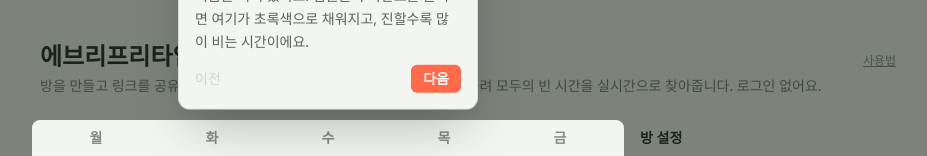
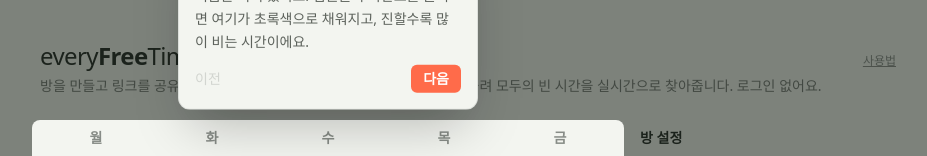
Before and after one commit to jiwonsudo/gaptime, a React (Vite) app: page / in a window 1280 px wide. Shown: the top 156 px of the page, without its empty margins (172-1099 px from the left). Built offline with nearby package versions, Linux system fonts and the light colour scheme; no server answers; a web font is replaced by a local one.

Commit message:
로고: everyFreeTime 워드마크 (Free만 볼드, 클릭 시 홈)
- Logo 컴포넌트, RoomCreate/RoomJoin 헤더에 배치
- 방 페이지는 로고 아래에 방 이름 h1

Co-Authored-By: Claude Sonnet 5 <noreply@anthropic.com>

```diff
--- a/index.html
+++ b/index.html
@@ -8,7 +8,7 @@
       rel="stylesheet"
       href="https://cdn.jsdelivr.net/gh/orioncactus/pretendard@v1.3.9/dist/web/static/pretendard.css"
     />
-    <title>에브리프리타임</title>
+    <title>everyFreeTime</title>
   </head>
   <body>
     <div id="root"></div>
--- /dev/null
+++ b/src/components/Logo.tsx
@@ -0,0 +1,18 @@
+import { Link } from 'react-router-dom';
+
+interface Props {
+  className?: string;
+}
+
+// everyFreeTime — 프리텐다드, 전체 일반체 / "Free"만 볼드
+export default function Logo({ className = 'text-2xl' }: Props) {
+  return (
+    <Link
+      to="/"
+      className={`font-normal tracking-tight text-ink ${className}`}
+      aria-label="everyFreeTime 홈으로"
+    >
+      every<span className="font-bold">Free</span>Time
+    </Link>
+  );
+}
--- a/src/components/RoomCreate.tsx
+++ b/src/components/RoomCreate.tsx
@@ -3,6 +3,7 @@ import { useNavigate } from 'react-router-dom';
 import { DAY_LABELS, DEFAULT_END_HOUR, DEFAULT_START_HOUR } from '@/types';
 import TimeRangeForm, { type RoomSettings } from './TimeRangeForm';
 import ResultGrid from './ResultGrid';
+import Logo from './Logo';
 import Coachmark, { type TourStep } from './Coachmark';
 import { Button } from './ui/button';
 import { createRoom, isSupabaseConfigured } from '@/lib/supabase';
@@ -72,7 +73,7 @@ export default function RoomCreate({ tour, onOpenTour, onCloseTour }: Props) {
   return (
     <div className="mx-auto max-w-4xl px-5 py-10">
       <div className="mb-1 flex items-baseline justify-between">
-        <h1 className="text-2xl font-extrabold">에브리프리타임</h1>
+        <Logo className="text-2xl" />
         <button className="text-xs text-ink/50 underline" onClick={onOpenTour}>
           사용법
         </button>
--- a/src/components/RoomJoin.tsx
+++ b/src/components/RoomJoin.tsx
@@ -9,6 +9,7 @@ import SubmitFlow from './SubmitFlow';
 import OwnerPanel from './OwnerPanel';
 import OwnerClaim from './OwnerClaim';
 import ParticipantList from './ParticipantList';
+import Logo from './Logo';
 import Coachmark, { type TourStep } from './Coachmark';
 
 interface Props {
@@ -99,7 +100,7 @@ export default function RoomJoin({ tour, onOpenTour, onCloseTour }: Props) {
   return (
     <div className="mx-auto max-w-4xl px-5 py-10">
       <div className="mb-1 flex items-baseline justify-between gap-3">
-        <h1 className="text-xl font-extrabold">{room.title || '이름 없는 방'}</h1>
+        <Logo className="text-base" />
         <div className="flex shrink-0 gap-3 text-xs text-ink/50">
           <button data-tour="share" className="underline" onClick={() => setShowShare((v) => !v)}>
             {showShare ? '링크 숨기기' : '참여 링크'}
@@ -109,7 +110,8 @@ export default function RoomJoin({ tour, onOpenTour, onCloseTour }: Props) {
           </button>
         </div>
       </div>
-      <p className="mb-6 text-xs text-ink/40">에브리프리타임 · 방 {roomId}</p>
+      <h1 className="text-xl font-extrabold">{room.title || '이름 없는 방'}</h1>
+      <p className="mb-6 text-xs text-ink/40">방 {roomId}</p>
 
       {justCreated && (
         <p className="mb-4 rounded-md bg-free/10 px-3 py-2 text-sm text-ink/70">
```
